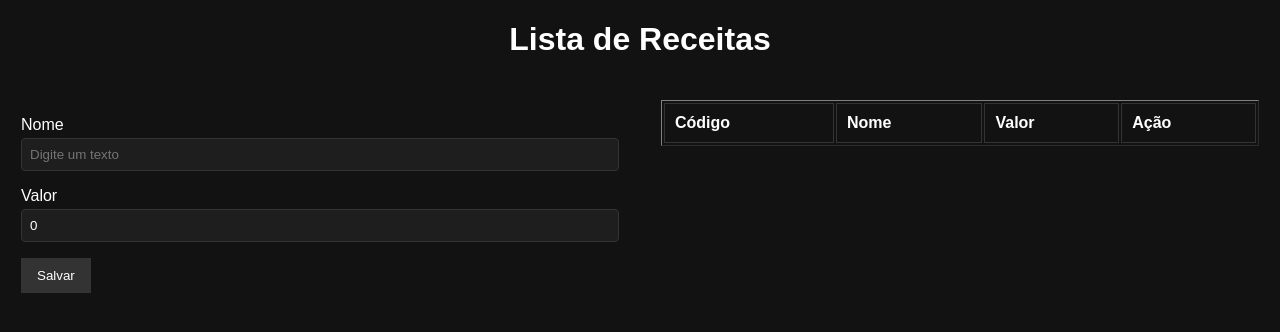
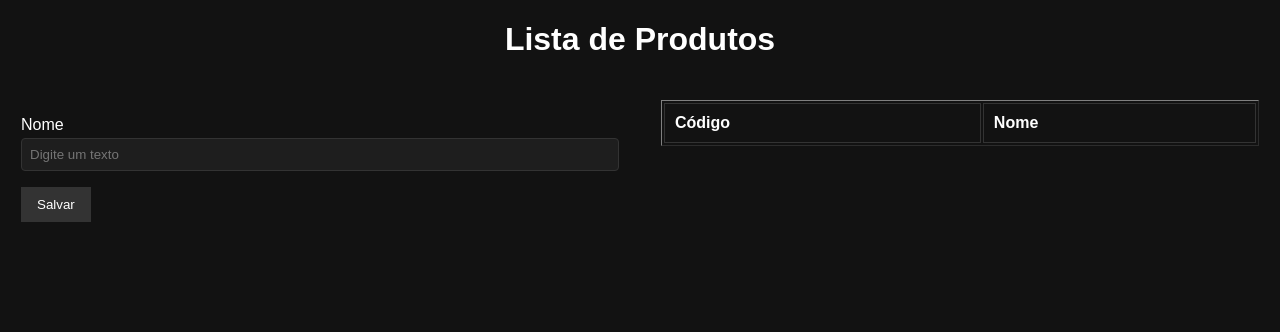
Before and after one commit to RhamonAlmeiida/caixa-ng, an Angular app: page / in a window 1280 px wide. Shown: the top 332 px of the page. Built offline with nearby package versions, Linux system fonts and the light colour scheme.

Commit message:
adicionado produto e componentes dele

```diff
--- a/src/app/app.component.html
+++ b/src/app/app.component.html
@@ -1,4 +1,4 @@
 
 <router-outlet />
 
-<app-cadastro-receita></app-cadastro-receita>
+<app-cadastro-produto></app-cadastro-produto>
--- a/src/app/app.component.ts
+++ b/src/app/app.component.ts
@@ -1,10 +1,11 @@
 import { Component } from '@angular/core';
 import { RouterOutlet } from '@angular/router';
 import { CadastroReceitaComponent } from './components/receitas/cadastro-receita/cadastro-receita.component';
+import { CadastroProdutoComponent } from "./components/produtos/cadastro-produto/cadastro-produto.component";
 
 @Component({
   selector: 'aplicacao-root',
-  imports: [RouterOutlet, CadastroReceitaComponent],
+  imports: [RouterOutlet, CadastroProdutoComponent],
   templateUrl: './app.component.html',
   styleUrl: './app.component.css'
 })
--- /dev/null
+++ b/src/app/components/produtos/cadastro-produto/cadastro-produto.component.css
@@ -0,0 +1,59 @@
+h1{
+    text-align: center;
+}
+
+.container{
+    display: flex;
+    flex-direction: column;
+    height: 100%;
+    width: 100%;
+}
+.formulario-tabela{
+    display: flex;
+    flex-direction: row;
+    gap: 40px;
+    padding: 20px;
+    box-sizing: border-box;
+}
+.tabela,
+.formulario{
+    flex: 1;
+    overflow-y: auto;
+    padding: 0 1px;
+
+}
+table{
+    width: 100%;
+    border-collapse: #1e1e1e;
+}
+th, td{
+    border: 1px solid #333;
+    padding: 10px;
+    text-align: left;
+}
+label{
+    display: block;
+    margin-bottom: 4px;
+    margin-top: 16px;
+}
+input{
+    width: 100%;
+    padding: 8px;
+    background-color: #1e1e1e;
+    color: #fff;
+    border: 1px solid #333;
+    border-radius: 4px;
+    box-sizing: border-box;
+}
+button{
+    background-color: #333;
+    color: #fff;
+    border: none;
+    padding: 10px 16px;
+    margin-top: 16px;
+    cursor: pointer;
+    margin-right: 10px;
+}
+botton:hover{
+    background-color: #444;
+}
--- /dev/null
+++ b/src/app/components/produtos/cadastro-produto/cadastro-produto.component.html
@@ -0,0 +1,37 @@
+<div class="container">
+    <h1>Lista de Produtos</h1>
+
+    <div class="formulario-tabela">
+        <div class="formulario">
+            <div>
+                <label for="campo-nome">Nome</label>
+                <input type="text" id="campo-nome" placeholder="Digite um texto" [(ngModel)]="nome">
+
+            </div>
+
+            <button (click)="salvarProduto()">Salvar</button>
+        </div>
+        <div class="tabela">
+            <table border="1">
+                <thead>
+                    <tr>
+                        <th>Código</th>
+                        <th>Nome</th>
+                    </tr>
+                </thead>
+                <tbody>
+                    @for(produto of produtos; track produto){
+                        <tr>
+                            <td>{{produto.id}}</td>
+                            <td>{{produto.nome}}</td>
+                            <td>
+                                <button (click)="editar(produto)">Editar</button>
+                                <button (click)="apagar(produto)">Apagar</button>
+                            </td>
+                        </tr>
+                    }
+                </tbody>
+            </table>
+        </div>
+    </div>
+</div>
--- /dev/null
+++ b/src/app/components/produtos/cadastro-produto/cadastro-produto.component.ts
@@ -0,0 +1,64 @@
+import { Component } from '@angular/core';
+import { FormsModule } from '@angular/forms';
+import { Produto } from '../../../models/produto';
+
+@Component({
+  selector: 'app-cadastro-produto',
+  imports: [FormsModule],
+  templateUrl: './cadastro-produto.component.html',
+  styleUrl: './cadastro-produto.component.css'
+})
+export class CadastroProdutoComponent {
+
+proximoId: number = 0;
+
+idParaEditar?: number;
+
+nome: string = "";
+
+produtos: Array<Produto> = [];
+
+salvarProduto(){
+  if(this.nome.length < 3){
+    alert(" Nome deve conter no mínimo 3 caracteres")
+    return;
+  }
+
+  if(this.nome.length > 30){
+    alert("Nome deve conter no máximo 30 caracteres")
+    return;
+  }
+
+  if(this.idParaEditar == undefined){
+    this.cadastrarProduto();
+  }else{
+    this.editarProduto();
+  }
+
+  this.nome = "";
+
+}
+
+editarProduto(){
+  let indiceProduto = this.produtos.findIndex(x => x.id == this.idParaEditar);
+  this.produtos[indiceProduto].nome = this.nome;
+
+  this.idParaEditar = undefined;
+}
+
+cadastrarProduto(){
+  this.proximoId++;
+  let produto = new Produto(this.proximoId, this.nome);
+  this.produtos.push(produto);
+}
+apagar(produto: Produto){
+  let comfirmacao =  confirm(`Deseja realmente apgar o produto'${produto.nome}'?`);
+  let indiceProduto = this.produtos.findIndex(x => x.id == produto.id);
+  this.produtos.splice(indiceProduto, 1)
+}
+editar(produto: Produto){
+  this.nome = produto.nome;
+  this.idParaEditar = produto.id;
+}
+
+}
--- a/src/app/components/receitas/cadastro-receita/cadastro-receita.component.ts
+++ b/src/app/components/receitas/cadastro-receita/cadastro-receita.component.ts
@@ -26,7 +26,7 @@
     return;
   }
 
-  if(this.nome.length >100){
+  if(this.nome.length >30){
     alert("Nome deve contar no máximo 30 caracteres")
     return;
   }
--- /dev/null
+++ b/src/app/models/produto.ts
@@ -0,0 +1,8 @@
+export class Produto{
+    id: number;
+    nome: string;
+    constructor(id: number, nome: string){
+        this.id = id;
+        this.nome = nome;
+    }
+}
```
Also changed, not shown: 1 other file (tests, documents, lock files or other folders).
